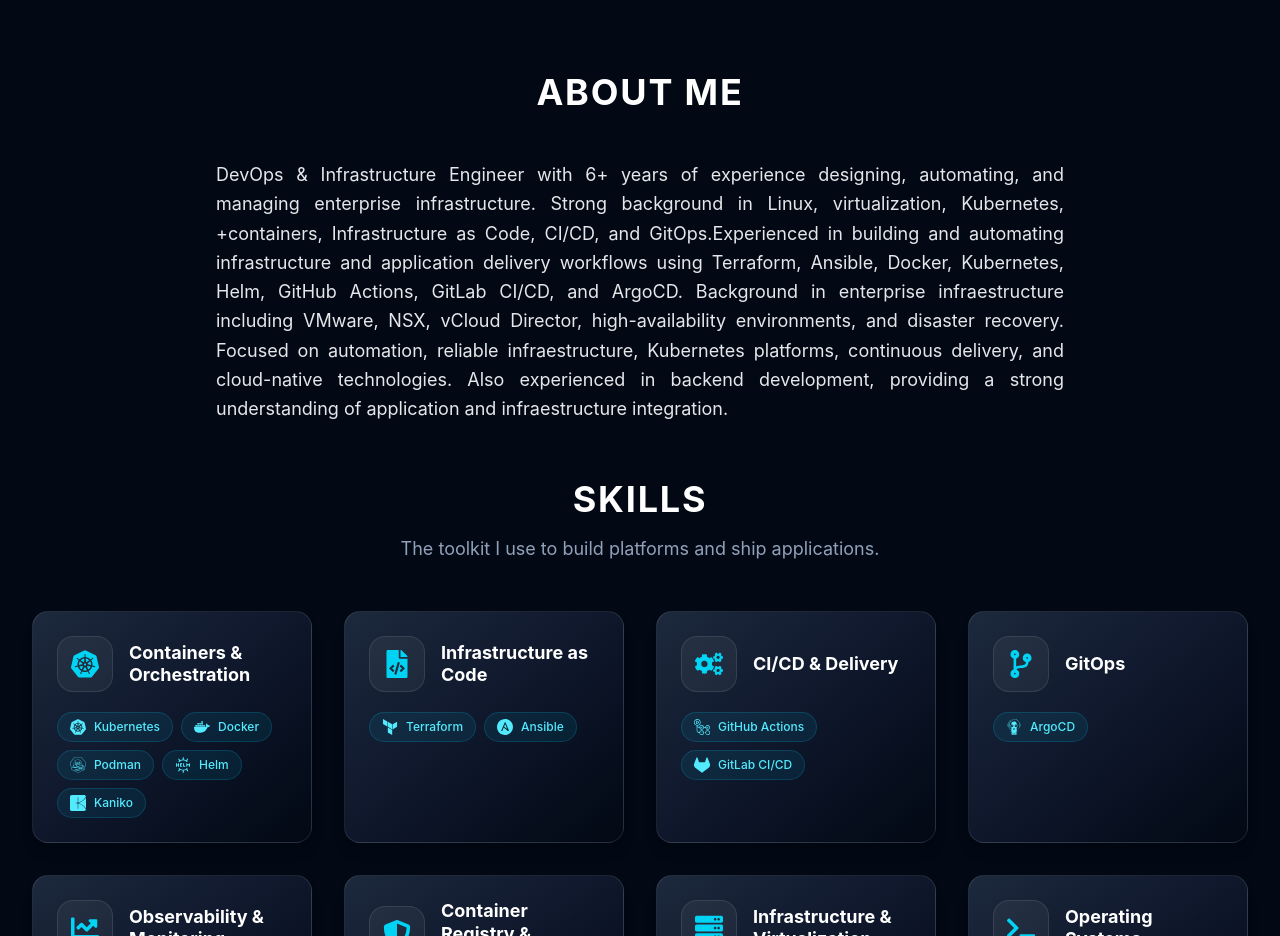
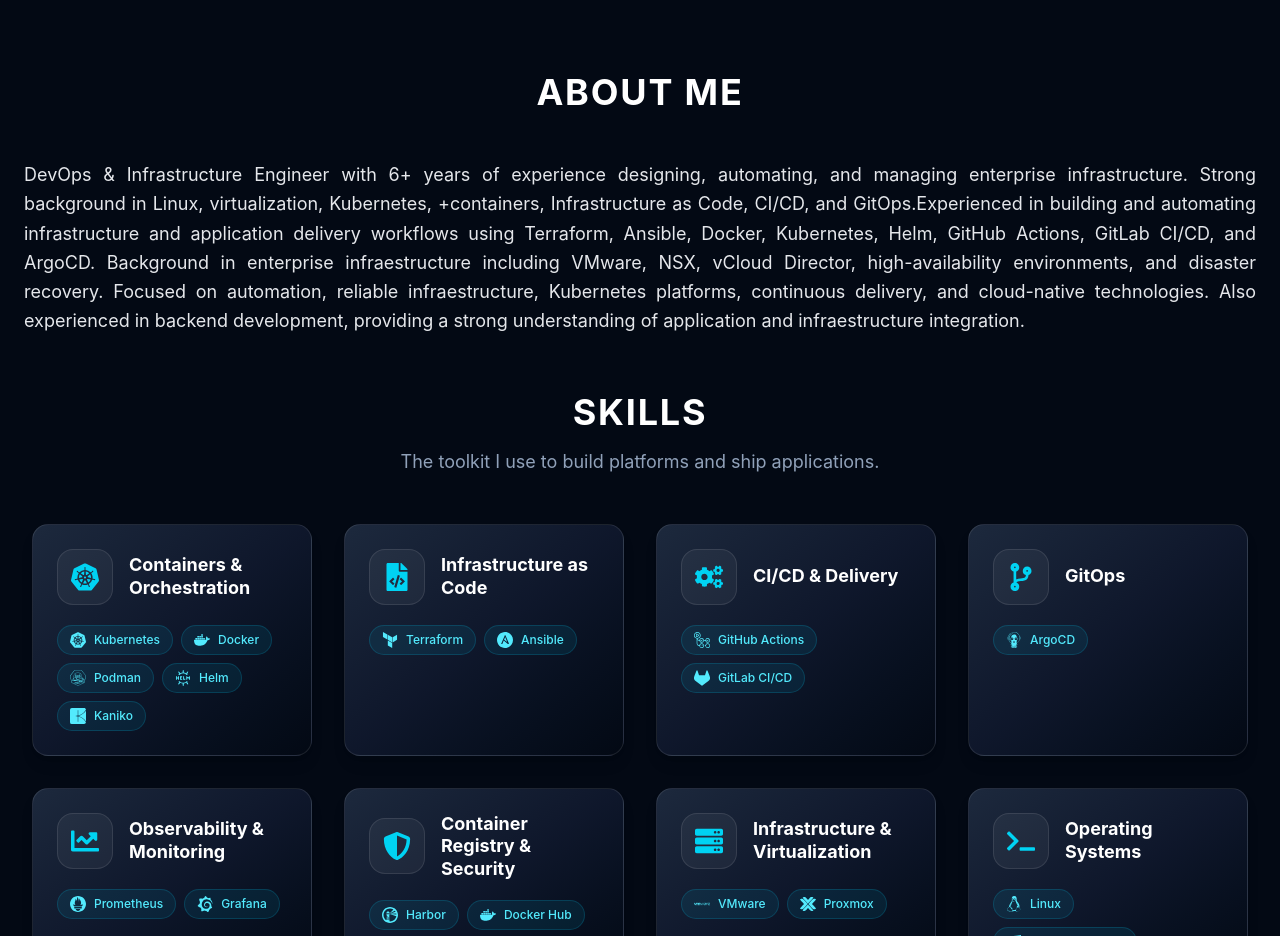
Before and after one commit to yclicourt/portfolio-yoadevOps, a React (Vite) app: page / in a window 1280 px wide. Shown: the part 820-1756 px from the top of the page. Built offline with nearby package versions, Linux system fonts and the light colour scheme.

Commit message:
About Me: full-width justified text matching Skills section width

```diff
--- a/src/components/AboutMe.tsx
+++ b/src/components/AboutMe.tsx
@@ -6,7 +6,7 @@
       >
         About Me
       </h1>
-      <p className="text-gray-200 text-lg mt-6 p-6 text-justify leading-relaxed max-w-4xl mx-auto">
+      <p className="text-gray-200 text-lg mt-6 p-6 text-justify leading-relaxed">
         DevOps & Infrastructure Engineer with 6+ years of experience designing,
         automating, and managing enterprise infrastructure. Strong background in
         Linux, virtualization, Kubernetes, +containers, Infrastructure as Code,
```
